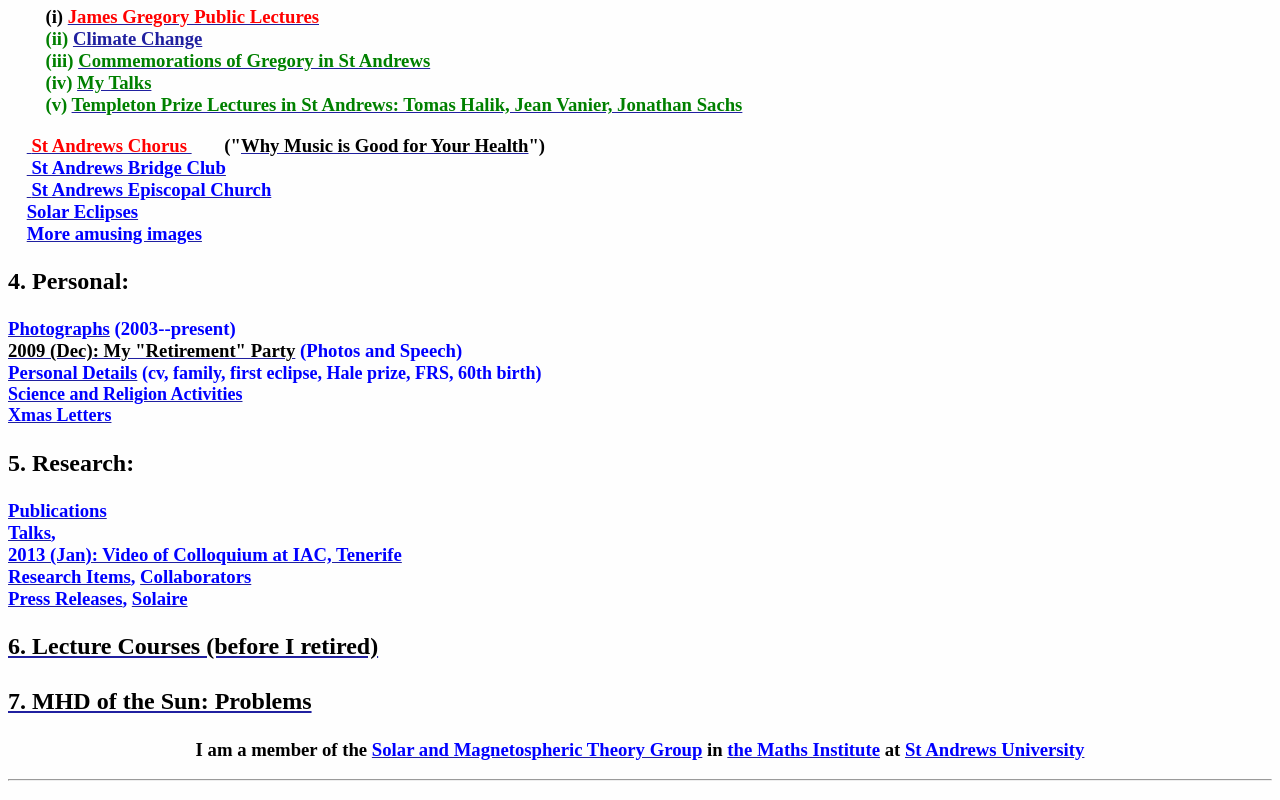
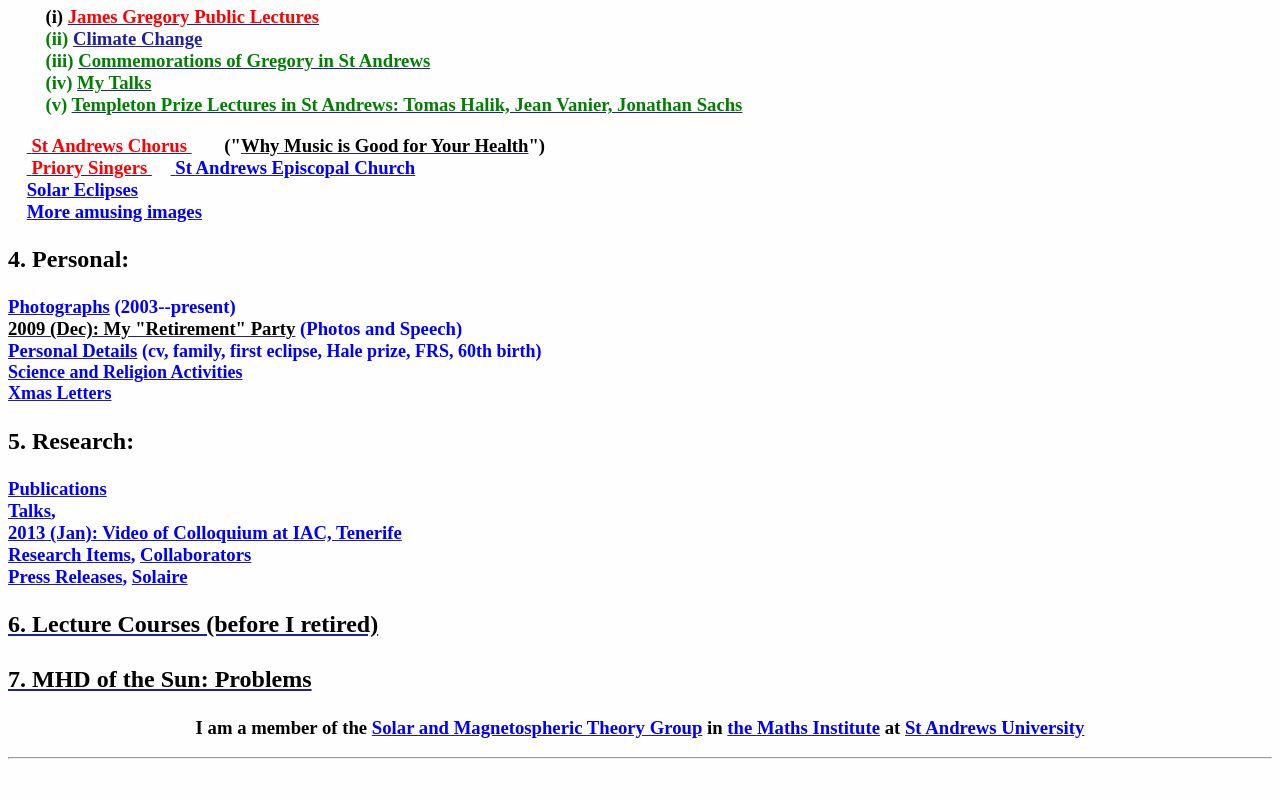
Before and after one commit to eric-priest/eric-priest.github.io, a plain HTML site: page index.html in a window 1280 px wide. Shown: the part 1183-1983 px from the top of the page. After the commit the page ends 1961 px from the top, so only its background shows below. Drawn offline with Linux system fonts and the light colour scheme.

Commit message:
Update index.html

```diff
--- a/index.html
+++ b/index.html
@@ -40,7 +40,7 @@
 <p>
 &emsp;<a href="http://st-andrews-chorus.org.uk/"> <font color=red>St Andrews Chorus </a>
 &nbsp &nbsp &nbsp &nbsp<font color=black>("<a href="music.html"><font color=black>Why Music is Good for Your Health</font></a>")</font> <br>
-&emsp;<a href="http://www.standrewsbridgeclub.co.uk/"><font color=blue> St Andrews Bridge Club</a> <br>
+&emsp;<a href="https://priorysingersfife.co.uk"> <font color=red>Priory Singers </a>
 &emsp;<a href="http://www.stasstas.com/index.html"> <font color=blue>St Andrews Episcopal Church</a><br>
 &emsp;<a href="eclipses.html"><font color=blue>Solar Eclipses</a><br>
 &emsp;<a href="fun.html"><font color=blue>More amusing images</font></a>
```
